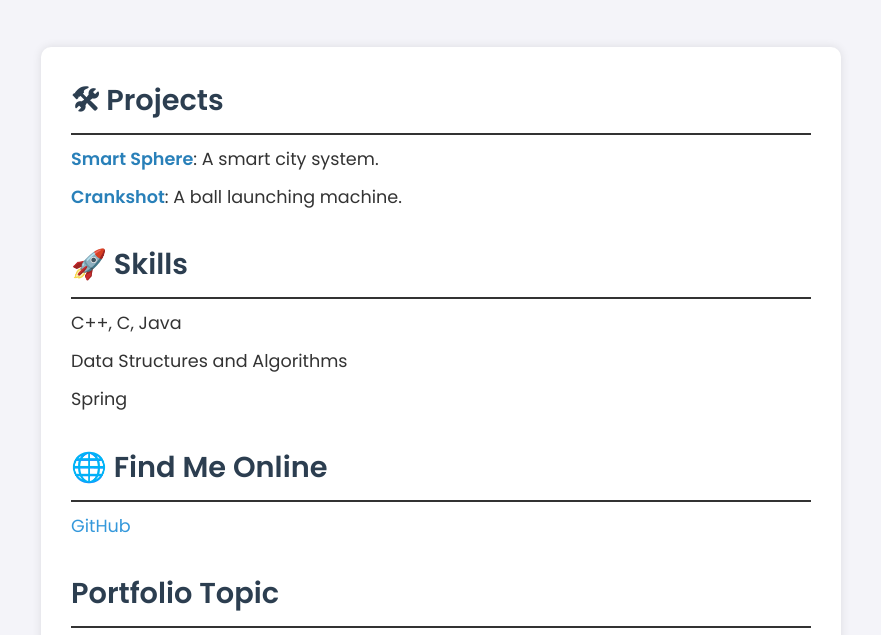
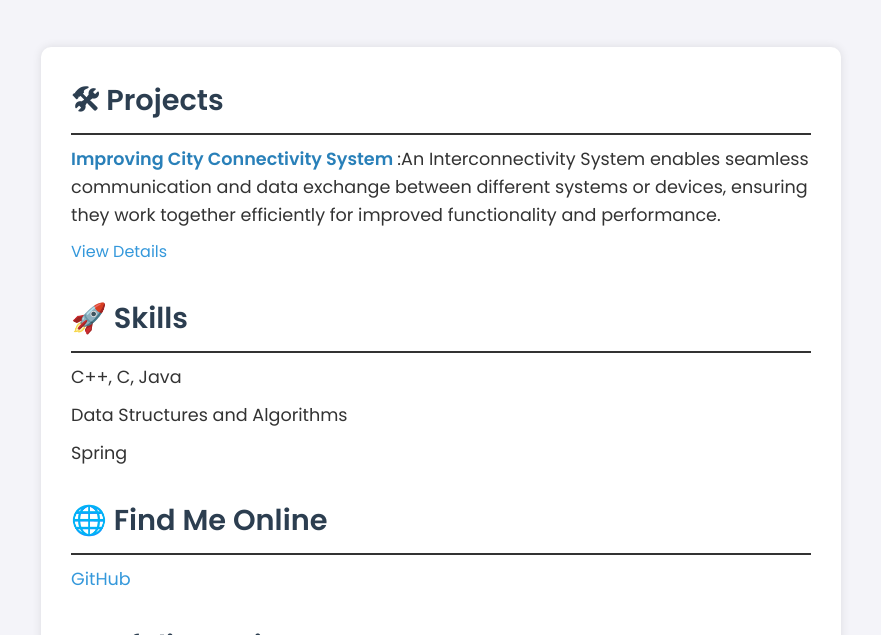
Before and after one commit to Shravan576/Improving-city.github.io-, a plain HTML site: page index.html in a window 1280 px wide. Shown: the part 128-763 px from the top of the page, without its empty margins (199-1080 px from the left). Drawn offline with Linux system fonts and the light colour scheme.

Commit message:
Update index.html

```diff
--- a/index.html
+++ b/index.html
@@ -18,8 +18,8 @@
     <section>
         <h2>🛠 Projects</h2>
         <ul>
-            <li><strong>Smart Sphere</strong>: A smart city system.</li>
-            <li><strong>Crankshot</strong>: A ball launching machine.</li>
+            <li><strong>Improving City Connectivity System </strong>:An Interconnectivity System enables seamless communication and data exchange between different systems or devices, ensuring they work together efficiently for improved functionality and performance.</li>
+            <a href="https://github.com/Shravan576/Improving-city.github.io-" class="btn card-btn">View Details</a>
         </ul>
 
         <h2>🚀 Skills</h2>
```
